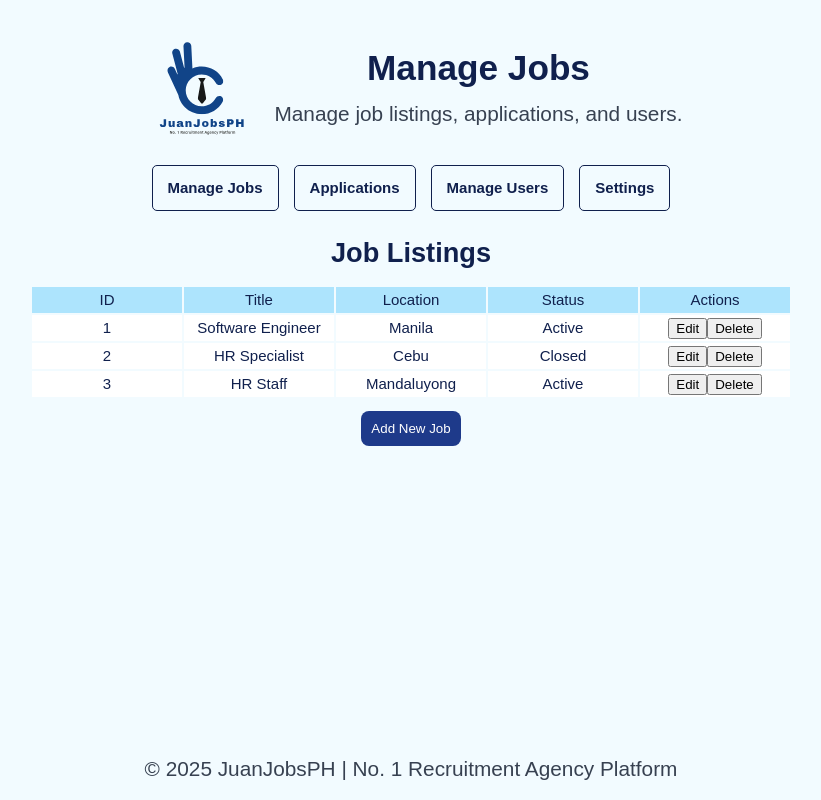
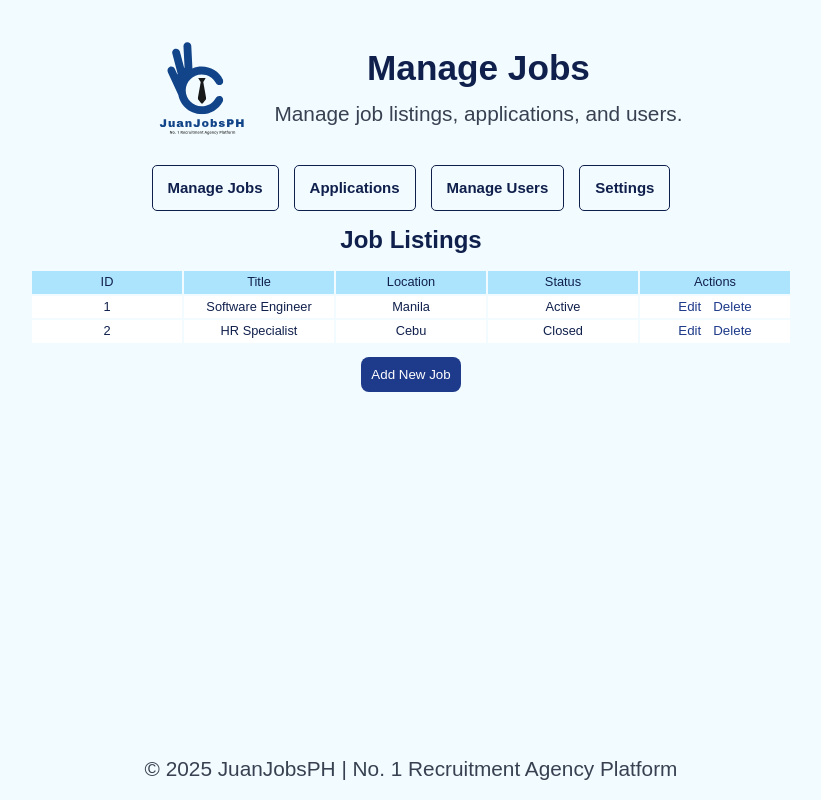
Before and after one commit to MichaelAngelLu/WebTechGroup1, a Vue app in the folder frontend/: page /admin/jobs in a window 1280 px wide. Shown: the whole page, without its empty margins (229-1050 px from the left). Built offline with nearby package versions, Linux system fonts and the light colour scheme.

Commit message:
Element adjustments

```diff
--- a/frontend/src/assets/main.css
+++ b/frontend/src/assets/main.css
@@ -125,15 +125,16 @@ h1 {
 }
 
 h2 {
-  margin-top: 20px;
+  margin-top: 10px;
   color: #10204d;
-  font-size: 1.7rem;
+  font-size: 1.5rem;
   font-weight: 600;
 }
 
 table {
   padding: 10px;
   font-family: 'Poppins', sans-serif;
+  font-size: 0.8rem;
   margin-left: auto;
   margin-right: auto;
   text-align: center;
@@ -145,7 +146,7 @@ table {
   margin: 10px 2px; /* Outer spacing for separation */
   border: 1px solid #ccc; /* Border color and thickness */
   border-radius: 5px; /* Rounded corners */
-  font-size: 16px; /* Font size */
+  font-size: 12px; /* Font size */
 }
 
 .custom-input:focus {
--- a/frontend/src/views/ManageJobs.vue
+++ b/frontend/src/views/ManageJobs.vue
@@ -4,8 +4,7 @@ import { ref } from 'vue';
 // Example data for job listings
 const jobListings = ref([
   { id: 1, title: "Software Engineer", location: "Manila", status: "Active" },
-  { id: 2, title: "HR Specialist", location: "Cebu", status: "Closed" },
-  { id: 3, title: "HR Staff", location: "Mandaluyong", status: "Active" },
+  { id: 2, title: "HR Specialist", location: "Cebu", status: "Closed" }
 ]);
 
 // Reactive variables for the modal
@@ -47,32 +46,19 @@ const editJob = (id) => {
 </script>
 
 <style scoped>
-  .search-container {
-    margin-top: 20px;
-    display: flex;
-    justify-content: center;
-    gap: 10px;
+
+  .action-button {
+    background: none;
+    border: none;
+    color: #1e3a8a;
+    cursor: pointer;
+    text-decoration: none; /* Removes underline if treated like a link */
   }
 
-  .search-container input {
-    padding: 10px;
-    border: 1px solid #ccc;
-    border-radius: 8px;
-    width: 60%;
+  .action-button:hover {
+    text-decoration: underline;
   }
 
-  .search-container button {
-    background-color: #1e3a8a;
-    color: white;
-    border: none;
-    padding: 10px 20px;
-    border-radius: 8px;
-    cursor: pointer;
-  }
-
-  .search-container button:hover {
-    background: #10204d;
-  }
   </style>
 
 <template>
@@ -114,8 +100,8 @@ const editJob = (id) => {
             <td>{{ job.location }}</td>
             <td>{{ job.status }}</td>
             <td>
-              <button @click="editJob(job.id)">Edit</button>
-              <button @click="deleteJob(job.id)">Delete</button>
+              <button class="action-button" @click="editJob(job.id)">Edit</button>
+              <button class="action-button" @click="deleteJob(job.id)">Delete</button>
             </td>
           </tr>
         </tbody>
```
